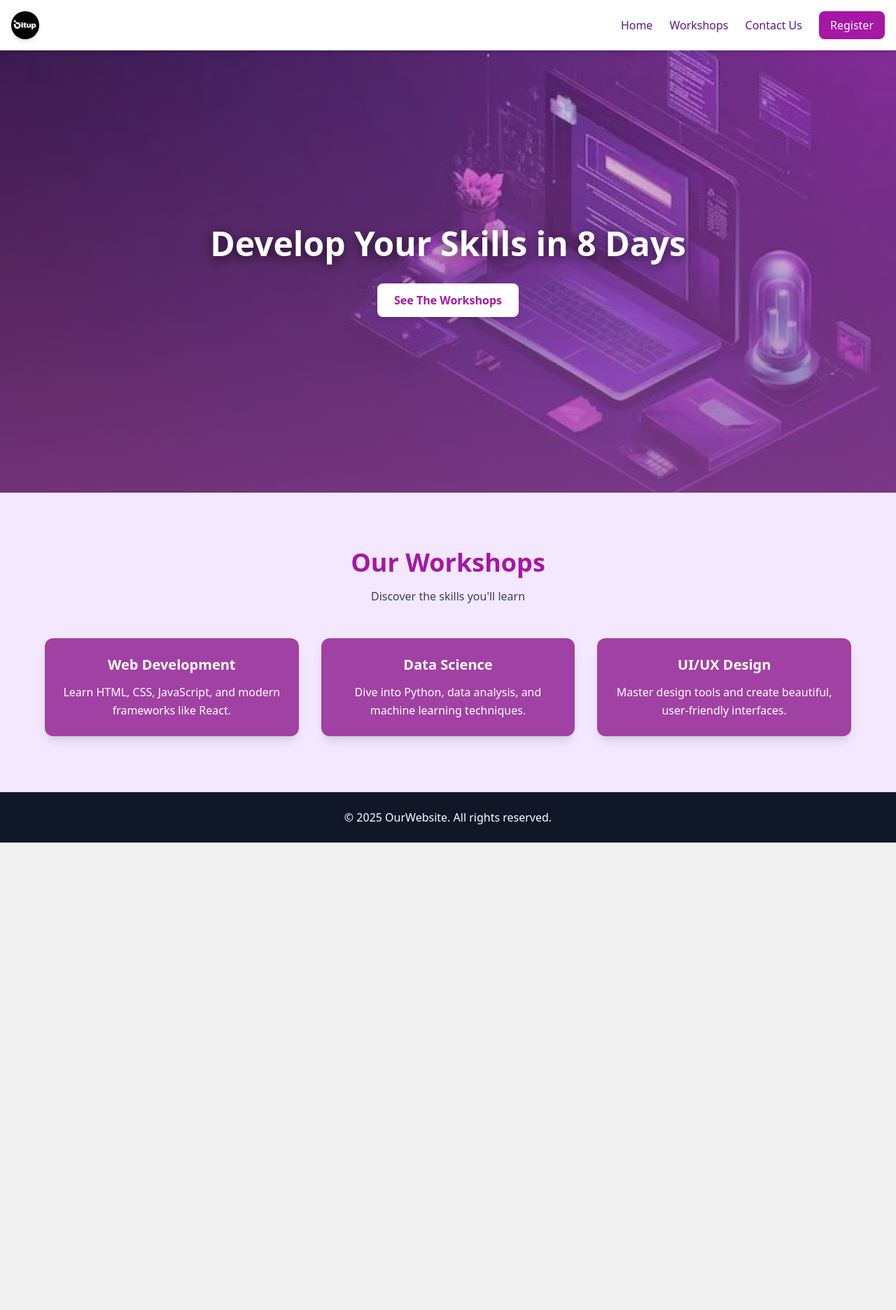
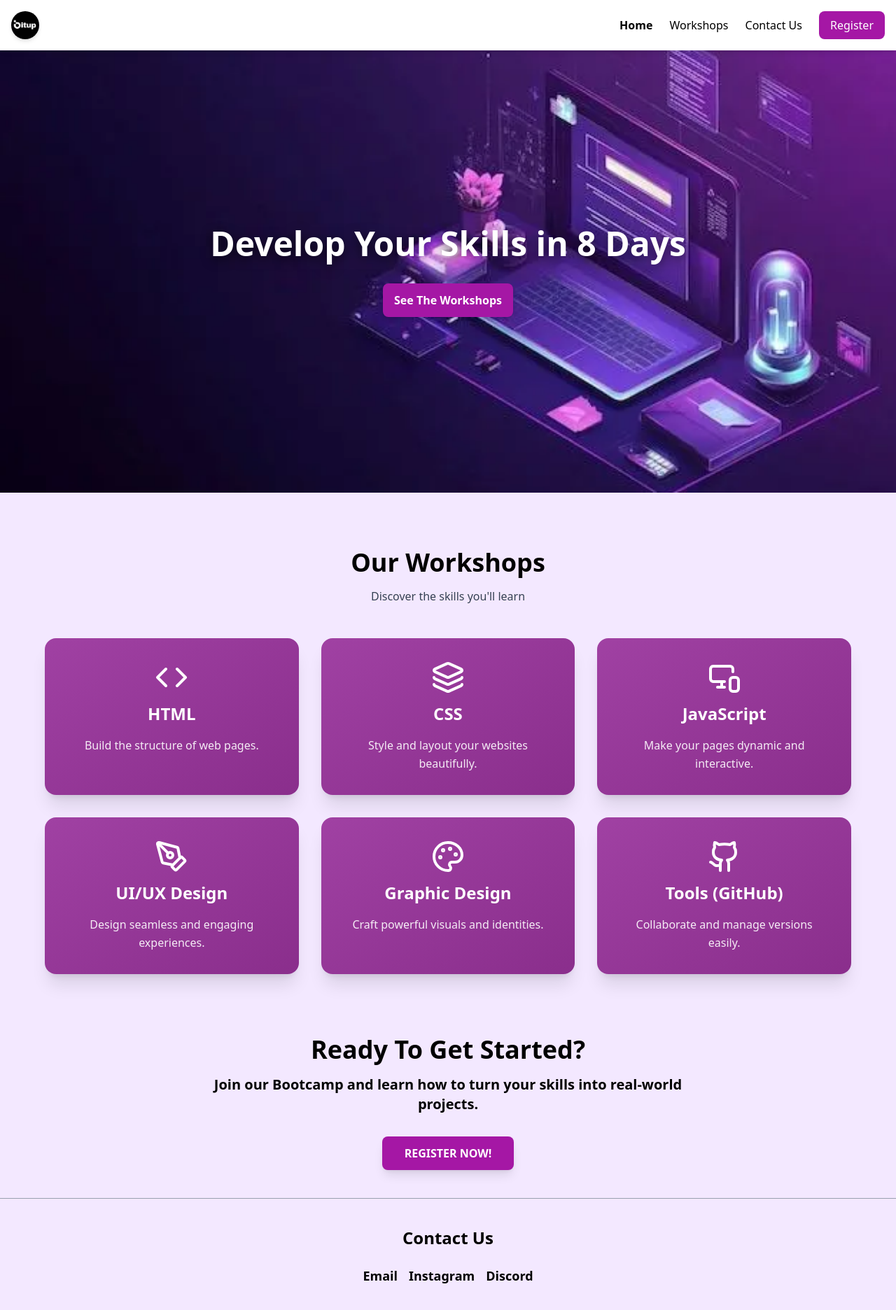
Before and after one commit to Abdellah-saim-mamoune1/BitUp, a React (Vite) app: page / in a window 1280 px wide. Shown: the top 1872 px of the page at 70% size. Before the commit the page ends 1204 px from the top, so only its background shows below. Built offline with nearby package versions, Linux system fonts and the light colour scheme.

Commit message:
adding sections

```diff
--- a/src/Home.tsx
+++ b/src/Home.tsx
@@ -1,13 +1,17 @@
 import { useState, useRef } from "react";
 import { motion, AnimatePresence } from "framer-motion";
+import { useNavigate } from "react-router-dom";
 import Logo from "./assets/Logo.jpg";
 import BgImage from "./assets/BgHomeImage.jpg";
-import { useNavigate } from "react-router-dom";
+
+// Icons
+import { Code, Palette, PenTool, MonitorSmartphone, Layers, Github } from "lucide-react";
 
 export function Home() {
-  const navigate=useNavigate();
+  const navigate = useNavigate();
   const [menuOpen, setMenuOpen] = useState(false);
   const workshopsRef = useRef<HTMLElement | null>(null);
+  const contactRef = useRef<HTMLElement | null>(null);
 
   return (
     <div className="min-h-screen flex flex-col bg-purple-50 text-purple-900">
@@ -27,24 +31,31 @@ export function Home() {
         </motion.div>
 
         {/* Desktop Menu */}
-        <ul className="hidden md:flex gap-6 items-center font-medium">
-          {["Home", "Workshops", "Contact Us"].map((item, i) => (
+        <ul className="hidden md:flex gap-6 items-center text-black font-medium">
           <motion.li
-              key={i}
+            className="hover:text-[#a517a5] transition cursor-pointer font-semibold"
+            whileHover={{ scale: 1.1 }}
+            onClick={() => navigate("/")}
+          >
+            Home
+          </motion.li>
+
+          <motion.li
             className="hover:text-[#a517a5] transition cursor-pointer"
             whileHover={{ scale: 1.1 }}
-              onClick={() => {
-                if (item === "Workshops") {
-                  workshopsRef.current?.scrollIntoView({ behavior: "smooth" });
-                }
-                if(item==="Home"){
-                  navigate("/");
-                }
-              }}
+            onClick={() => workshopsRef.current?.scrollIntoView({ behavior: "smooth" })}
           >
-              {item}
+            Workshops
           </motion.li>
-          ))}
+
+          <motion.li
+            className="hover:text-[#a517a5] transition cursor-pointer"
+            whileHover={{ scale: 1.1 }}
+            onClick={() => contactRef.current?.scrollIntoView({ behavior: "smooth" })}
+          >
+            Contact Us
+          </motion.li>
+
           <motion.li whileHover={{ scale: 1.1 }}>
             <button className="bg-[#a517a5] text-white px-4 py-2 rounded-lg hover:bg-[#8c0e90] transition">
               Register
@@ -55,7 +66,7 @@ export function Home() {
         {/* Mobile Button */}
         <button
           onClick={() => setMenuOpen(!menuOpen)}
-          className="md:hidden bg-[#a517a5] p-2 rounded-lg text-white hover:bg-[#8c0e90] transition"
+          className="md:hidden rounded-lg text-black hover:bg-[#8c0e90] transition"
         >
           {menuOpen ? (
             <svg
@@ -100,6 +111,10 @@ export function Home() {
                     setMenuOpen(false);
                     if (item === "Workshops") {
                       workshopsRef.current?.scrollIntoView({ behavior: "smooth" });
+                    } else if (item === "Contact Us") {
+                      contactRef.current?.scrollIntoView({ behavior: "smooth" });
+                    } else {
+                      navigate("/");
                     }
                   }}
                 >
@@ -107,7 +122,10 @@ export function Home() {
                 </button>
               ))}
               <button
-                onClick={() => setMenuOpen(false)}
+                onClick={() => {
+                  setMenuOpen(false);
+                  navigate("/register");
+                }}
                 className="bg-[#a517a5] text-white px-4 py-2 rounded-lg hover:bg-[#8c0e90] transition"
               >
                 Register
@@ -126,10 +144,6 @@ export function Home() {
           backgroundPosition: "center",
         }}
       >
-        {/* Darker gradient overlay */}
-        <div className="absolute inset-0 bg-gradient-to-t from-[#9d48a0]/70 via-[#9d48a0]/50 to-[#9d48a0]/30"></div>
-
-        {/* Content */}
         <motion.div
           className="relative z-10 text-center text-white px-6 sm:px-10"
           initial={{ opacity: 0, y: 30 }}
@@ -140,7 +154,7 @@ export function Home() {
             Develop Your Skills in 8 Days
           </h1>
           <motion.button
-            className="bg-white text-[#a517a5] px-6 py-3 rounded-lg font-semibold hover:bg-gray-100 transition shadow-md"
+            className="text-white bg-[#a517a5] px-4 py-3 rounded-lg font-semibold hover:bg-gray-100 transition shadow-md"
             whileHover={{ scale: 1.1 }}
             whileTap={{ scale: 0.95 }}
             onClick={() =>
@@ -158,7 +172,7 @@ export function Home() {
         className="py-20 px-4 md:px-12 bg-purple-100 text-center"
       >
         <motion.h2
-          className="text-2xl md:text-4xl font-bold text-[#a517a5] mb-4"
+          className="text-2xl md:text-4xl font-bold text-black mb-4"
           initial={{ opacity: 0, y: 20 }}
           whileInView={{ opacity: 1, y: 0 }}
           viewport={{ once: true }}
@@ -175,46 +189,86 @@ export function Home() {
           Discover the skills you'll learn
         </motion.p>
 
-        <div className="grid sm:grid-cols-2 md:grid-cols-3 gap-8 max-w-6xl mx-auto">
+    <div className="grid grid-cols-1 sm:grid-cols-2 lg:grid-cols-3 gap-8 max-w-6xl mx-auto  sm:px-8 md:px-0">
   {[
-            {
-              title: "Web Development",
-              desc: "Learn HTML, CSS, JavaScript, and modern frameworks like React.",
-            },
-            {
-              title: "Data Science",
-              desc: "Dive into Python, data analysis, and machine learning techniques.",
-            },
-            {
-              title: "UI/UX Design",
-              desc: "Master design tools and create beautiful, user-friendly interfaces.",
-            },
+    { title: "HTML", desc: "Build the structure of web pages.", icon: <Code size={48} /> },
+    { title: "CSS", desc: "Style and layout your websites beautifully.", icon: <Layers size={48} /> },
+    { title: "JavaScript", desc: "Make your pages dynamic and interactive.", icon: <MonitorSmartphone size={48} /> },
+    { title: "UI/UX Design", desc: "Design seamless and engaging experiences.", icon: <PenTool size={48} /> },
+    { title: "Graphic Design", desc: "Craft powerful visuals and identities.", icon: <Palette size={48} /> },
+    { title: "Tools (GitHub)", desc: "Collaborate and manage versions easily.", icon: <Github size={48} /> },
   ].map((workshop, i) => (
     <motion.div
       key={i}
-              className="bg-[#a041a3] shadow-lg rounded-xl p-6 hover:scale-[1.05] hover:shadow-2xl transition-transform"
+      className="bg-gradient-to-br from-[#a041a3] to-[#8a2e8c] shadow-xl rounded-2xl p-6 sm:p-8 flex flex-col items-center text-center hover:scale-[1.03] hover:shadow-2xl transition-all duration-300"
       initial={{ opacity: 0, y: 30 }}
       whileInView={{ opacity: 1, y: 0 }}
       viewport={{ once: true }}
-              transition={{ delay: i * 0.2, duration: 0.6 }}
+      transition={{ delay: i * 0.15, duration: 0.6 }}
     >
-              <h3 className="text-xl font-semibold text-white mb-3">
-                {workshop.title}
-              </h3>
-              <p className="text-white leading-relaxed">{workshop.desc}</p>
+      <div className="flex flex-col items-center mb-4 text-white">
+        <div className="mb-3">{workshop.icon}</div>
+        <h3 className="text-xl sm:text-2xl font-semibold">{workshop.title}</h3>
+      </div>
+      <p className="text-white/90 text-sm sm:text-base leading-relaxed max-w-xs">
+        {workshop.desc}
+      </p>
     </motion.div>
   ))}
 </div>
+
       </section>
 
-      {/* Footer */}
+      {/* Registration Section */}
+      <section className="pt-2 pb-10 text-black px-6 text-center bg-purple-100">
+        <motion.h2
+          className="text-3xl md:text-4xl font-bold mb-4"
+          initial={{ opacity: 0, y: 20 }}
+          whileInView={{ opacity: 1, y: 0 }}
+          viewport={{ once: true }}
+          transition={{ duration: 0.6 }}
+        >
+          Ready To Get Started?
+        </motion.h2>
+        <motion.p
+          className="text-lg md:text-xl font-semibold mb-8 max-w-2xl mx-auto"
+          initial={{ opacity: 0 }}
+          whileInView={{ opacity: 1 }}
+          transition={{ delay: 0.3, duration: 0.6 }}
+        >
+          Join our Bootcamp and learn how to turn your skills into real-world projects.
+        </motion.p>
+        <motion.button
+          className="text-white bg-[#a517a5] px-8 py-3 rounded-lg font-semibold hover:bg-gray-100 transition shadow-lg"
+          whileHover={{ scale: 1.1 }}
+          whileTap={{ scale: 0.95 }}
+          onClick={() => navigate("/register")}
+        >
+          REGISTER NOW!
+        </motion.button>
+      </section>
+
+      {/* Footer (Contact Section) */}
       <motion.footer
-        className="bg-gray-900 text-white text-center py-6 text-sm md:text-base"
+        ref={contactRef}
+        className="bg-purple-100 text-black text-center py-10 px-6 border-t border-gray-400"
         initial={{ opacity: 0 }}
         whileInView={{ opacity: 1 }}
         transition={{ duration: 0.8 }}
       >
-        © {new Date().getFullYear()} OurWebsite. All rights reserved.
+        <h2 className="text-2xl font-bold mb-6">Contact Us</h2>
+
+        <div className="flex flex-wrap justify-center gap-4 text-sm md:text-lg font-semibold mb-6">
+          <a href="mailto:example@email.com" className="hover:text-purple-400 transition">
+            Email
+          </a>
+          <a href="https://instagram.com" target="_blank" className="hover:text-purple-400 transition">
+            Instagram
+          </a>
+          <a href="https://discord.com" target="_blank" className="hover:text-purple-400 transition">
+            Discord
+          </a>
+        </div>
       </motion.footer>
     </div>
   );
```
Lines whose indentation alone changed are shown as unchanged.
